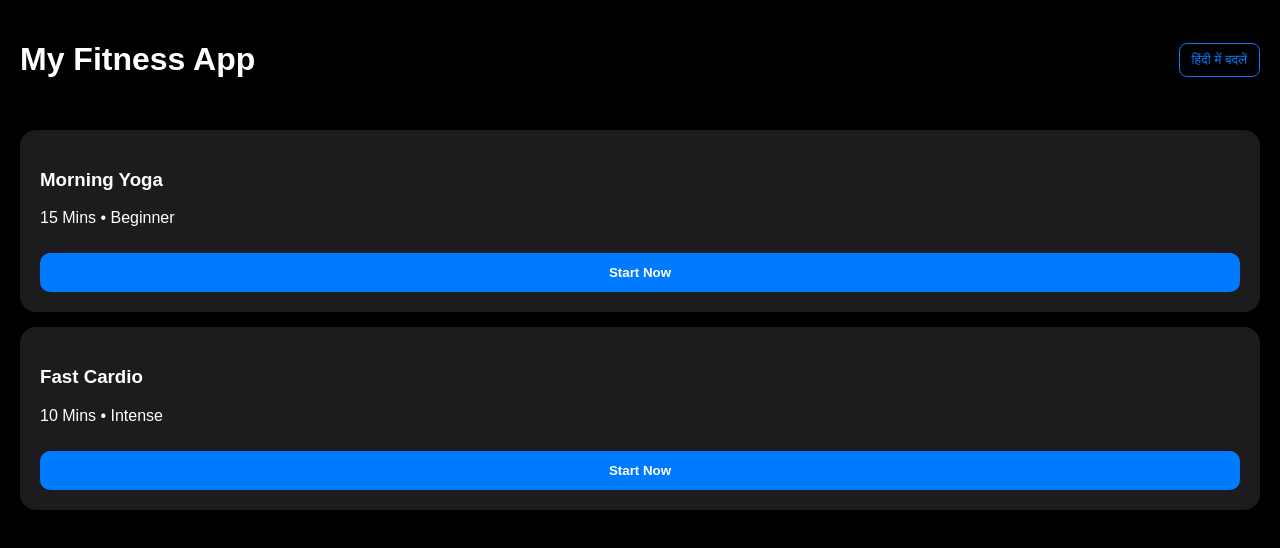
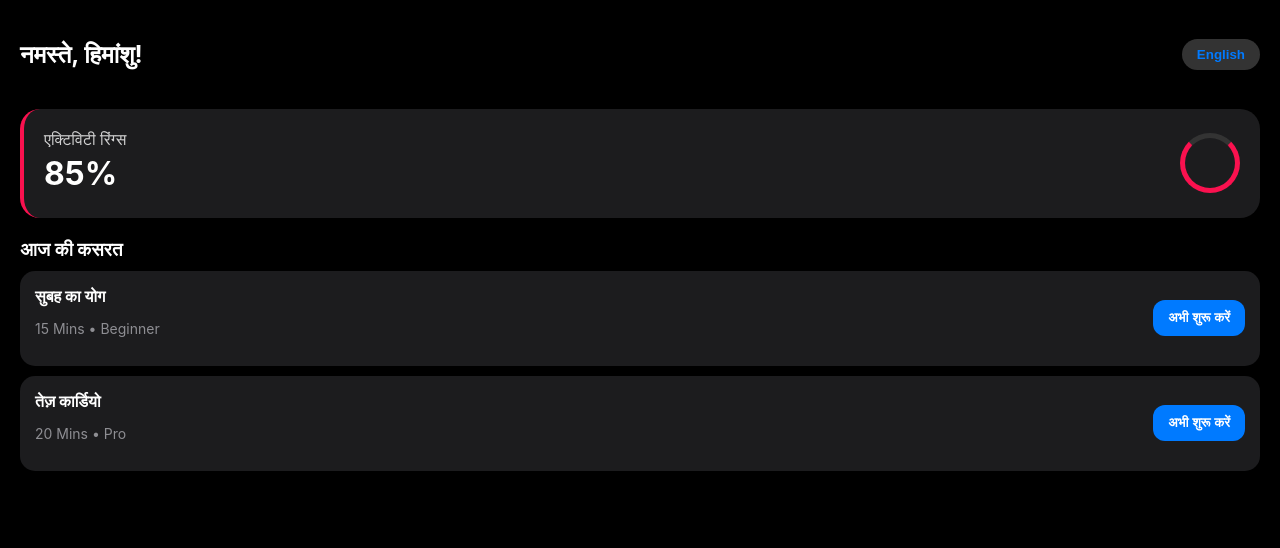
Before and after one commit to Himanshu80850/Fitnessapp, a React (Vite) app: page / in a window 1280 px wide. Shown: the top 548 px of the page. Built offline with nearby package versions, Linux system fonts and the light colour scheme.

Commit message:
Update App.jsx

```diff
--- a/src/App.jsx
+++ b/src/App.jsx
@@ -1,93 +1,126 @@
 import React, { useState } from 'react';
 
-// कसरत और टेक्स्ट का डेटा (Hindi & English)
 const workoutData = {
   en: {
-    title: "My Fitness App",
+    greeting: "Hi, Himanshu!",
+    rings: "Activity Rings",
+    title: "Daily Workouts",
     yoga: "Morning Yoga",
-    cardio: "Fast Cardio",
+    cardio: "Intense Cardio",
     start: "Start Now",
-    changeLang: "हिंदी में बदलें"
+    changeLang: "हिंदी"
   },
   hi: {
-    title: "मेरा फिटनेस ऐप",
+    greeting: "नमस्ते, हिमांशु!",
+    rings: "एक्टिविटी रिंग्स",
+    title: "आज की कसरत",
     yoga: "सुबह का योग",
     cardio: "तेज़ कार्डियो",
     start: "अभी शुरू करें",
-    changeLang: "Change to English"
+    changeLang: "English"
   }
 };
 
 function App() {
-  const [lang, setLang] = useState('en'); // शुरुआती भाषा English है
-
+  const [lang, setLang] = useState('hi');
   const t = workoutData[lang];
 
   return (
     <div style={styles.container}>
-      {/* Header */}
-      <header style={styles.header}>
-        <h1>{t.title}</h1>
+      {/* Top Header */}
+      <div style={styles.header}>
+        <h2 style={styles.greeting}>{t.greeting}</h2>
         <button onClick={() => setLang(lang === 'en' ? 'hi' : 'en')} style={styles.langBtn}>
           {t.changeLang}
         </button>
-      </header>
+      </div>
+
+      {/* Progress Ring Card */}
+      <div style={styles.ringsCard}>
+        <div style={styles.ringText}>
+          <p style={{margin: 0, opacity: 0.8}}>{t.rings}</p>
+          <h1 style={{margin: '5px 0'}}>85%</h1>
+        </div>
+        <div style={styles.ringCircle}></div>
+      </div>
+
+      <h3 style={{margin: '20px 0 10px'}}>{t.title}</h3>
 
       {/* Workout Card 1 */}
       <div style={styles.card}>
-        <h3>{t.yoga}</h3>
-        <p>15 Mins • Beginner</p>
+        <div style={{flex: 1}}>
+          <h4 style={{margin: '0 0 5px'}}>{t.yoga}</h4>
+          <p style={{fontSize: '14px', color: '#8e8e93'}}>15 Mins • Beginner</p>
+        </div>
         <button style={styles.playBtn}>{t.start}</button>
       </div>
 
       {/* Workout Card 2 */}
       <div style={styles.card}>
-        <h3>{t.cardio}</h3>
-        <p>10 Mins • Intense</p>
+        <div style={{flex: 1}}>
+          <h4 style={{margin: '0 0 5px'}}>{t.cardio}</h4>
+          <p style={{fontSize: '14px', color: '#8e8e93'}}>20 Mins • Pro</p>
+        </div>
         <button style={styles.playBtn}>{t.start}</button>
       </div>
     </div>
   );
 }
 
-// iPhone जैसा दिखने वाला डिज़ाइन (CSS)
 const styles = {
   container: {
     padding: '20px',
     backgroundColor: '#000',
     color: '#fff',
     minHeight: '100vh',
-    fontFamily: 'sans-serif'
+    fontFamily: '-apple-system, BlinkMacSystemFont, sans-serif'
   },
   header: {
     display: 'flex',
     justifyContent: 'space-between',
     alignItems: 'center',
-    marginBottom: '30px'
+    marginBottom: '20px'
   },
+  greeting: { fontSize: '24px', fontWeight: 'bold' },
   langBtn: {
-    padding: '8px 12px',
-    borderRadius: '8px',
-    border: '1px solid #007AFF',
-    backgroundColor: 'transparent',
+    backgroundColor: '#333',
     color: '#007AFF',
-    cursor: 'pointer'
+    border: 'none',
+    padding: '8px 15px',
+    borderRadius: '20px',
+    fontWeight: 'bold'
+  },
+  ringsCard: {
+    backgroundColor: '#1C1C1E',
+    padding: '20px',
+    borderRadius: '20px',
+    display: 'flex',
+    justifyContent: 'space-between',
+    alignItems: 'center',
+    borderLeft: '4px solid #fa114f'
+  },
+  ringCircle: {
+    width: '50px',
+    height: '50px',
+    borderRadius: '50%',
+    border: '5px solid #fa114f',
+    borderTopColor: '#333'
   },
   card: {
     backgroundColor: '#1C1C1E',
-    padding: '20px',
-    borderRadius: '16px',
-    marginBottom: '15px'
+    padding: '15px',
+    borderRadius: '15px',
+    display: 'flex',
+    alignItems: 'center',
+    marginBottom: '10px'
   },
   playBtn: {
     backgroundColor: '#007AFF',
     color: 'white',
     border: 'none',
-    padding: '12px',
-    borderRadius: '10px',
-    width: '100%',
-    fontWeight: 'bold',
-    marginTop: '10px'
+    padding: '10px 15px',
+    borderRadius: '12px',
+    fontWeight: 'bold'
   }
 };
 
```
